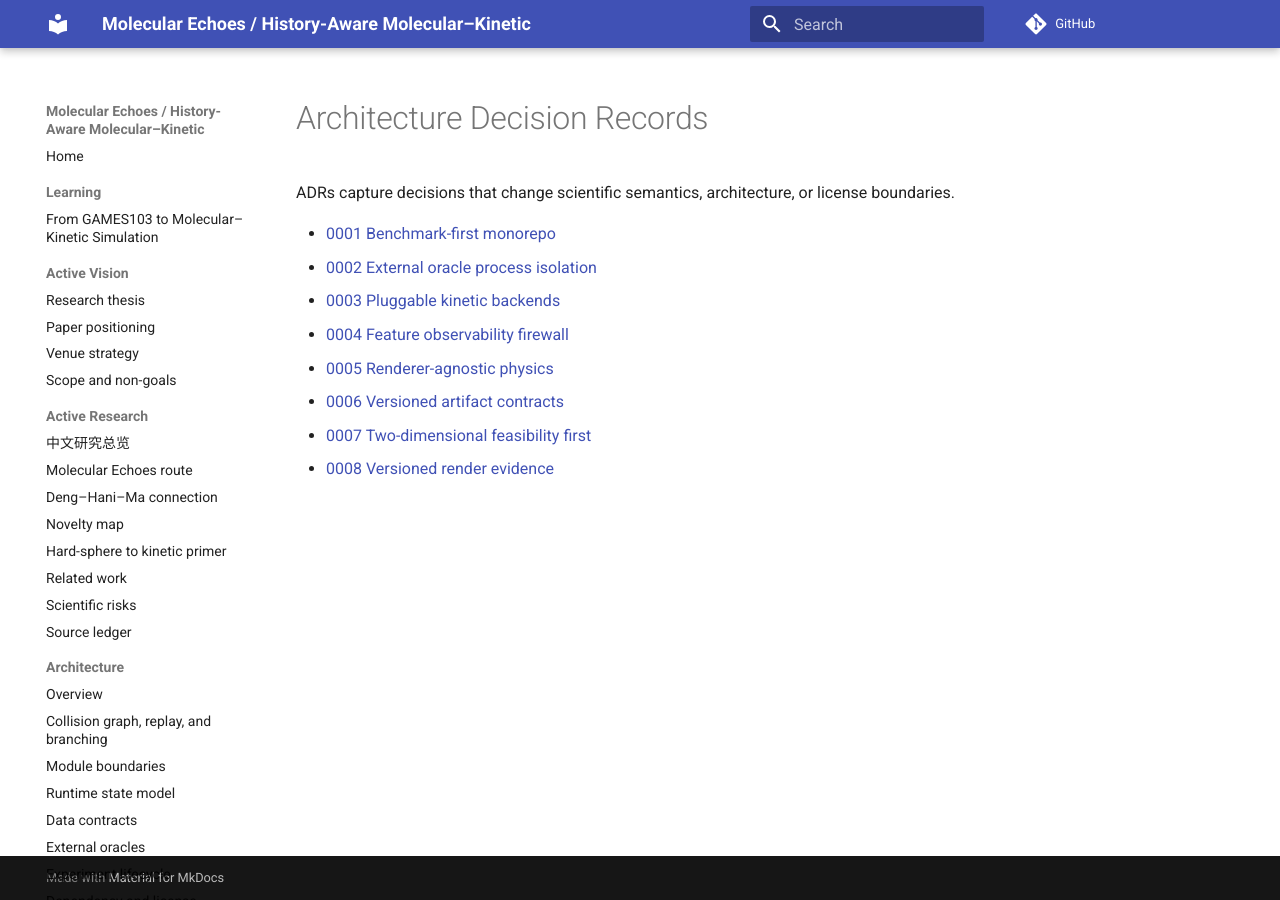
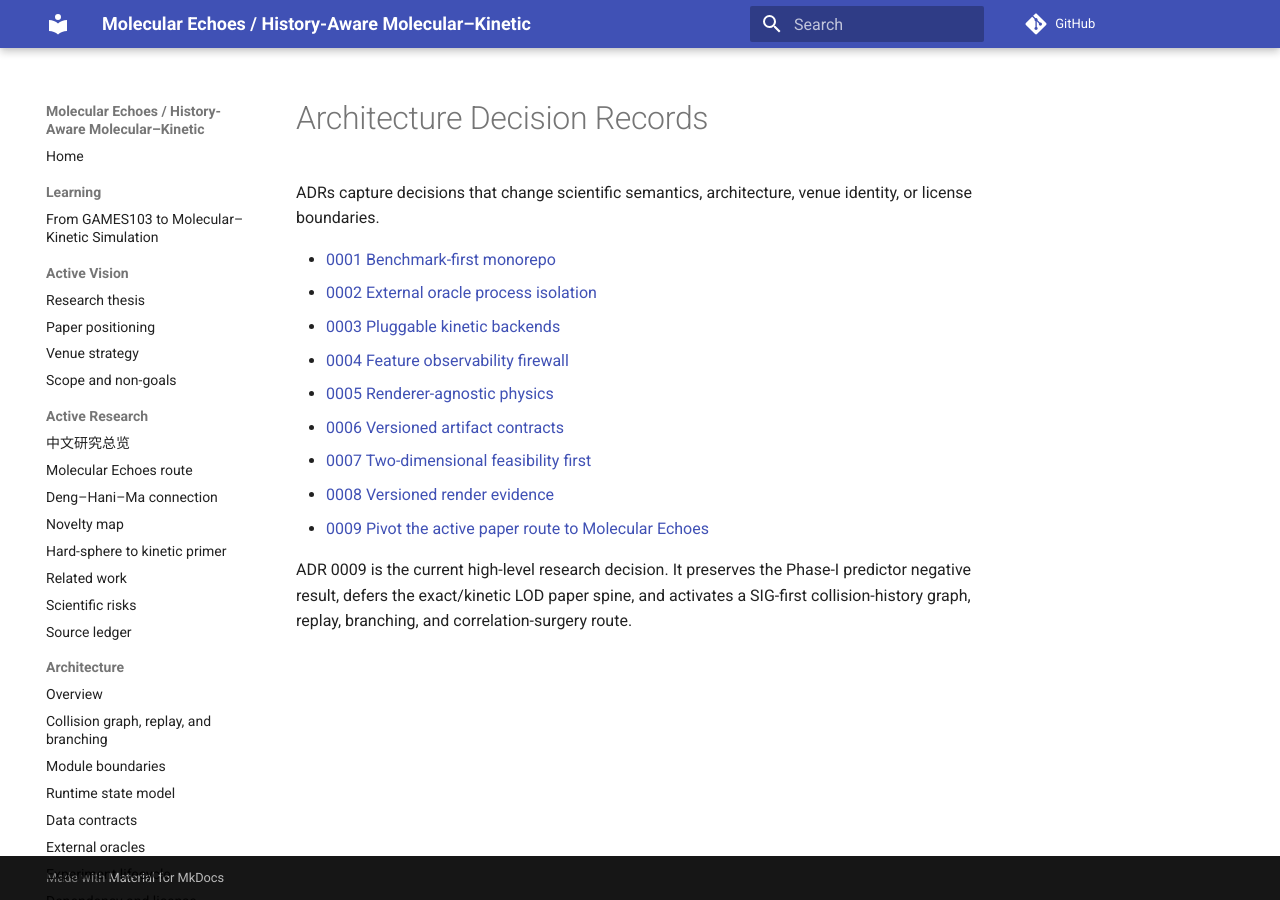
Before and after one commit to jandan138/history-aware-molecular-kinetic, an MkDocs documentation site: the page built from docs/decisions/README.md, in a window 1280 px wide. Built offline with MkDocs 1.6.1 and Material for MkDocs 9.7.7, drawn with Linux system fonts in a browser that asks for light colours; comment, search, counter and statistics services are not loaded.

Commit message:
docs: index Molecular Echoes pivot ADR

```diff
--- a/docs/decisions/README.md
+++ b/docs/decisions/README.md
@@ -1,7 +1,7 @@
 # Architecture Decision Records
 
-ADRs capture decisions that change scientific semantics, architecture, or
-license boundaries.
+ADRs capture decisions that change scientific semantics, architecture, venue
+identity, or license boundaries.
 
 - [0001 Benchmark-first monorepo](0001-benchmark-first-monorepo.md)
 - [0002 External oracle process isolation](0002-external-oracle-process-isolation.md)
@@ -11,3 +11,9 @@ license boundaries.
 - [0006 Versioned artifact contracts](0006-versioned-artifact-contracts.md)
 - [0007 Two-dimensional feasibility first](0007-two-dimensional-feasibility-first.md)
 - [0008 Versioned render evidence](0008-versioned-render-evidence.md)
+- [0009 Pivot the active paper route to Molecular Echoes](0009-pivot-to-molecular-echoes-sig.md)
+
+ADR 0009 is the current high-level research decision. It preserves the Phase-I
+predictor negative result, defers the exact/kinetic LOD paper spine, and activates a
+SIG-first collision-history graph, replay, branching, and correlation-surgery
+route.
```
